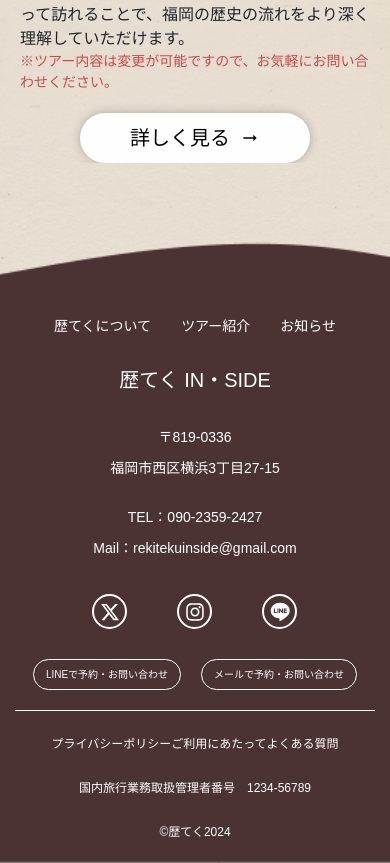
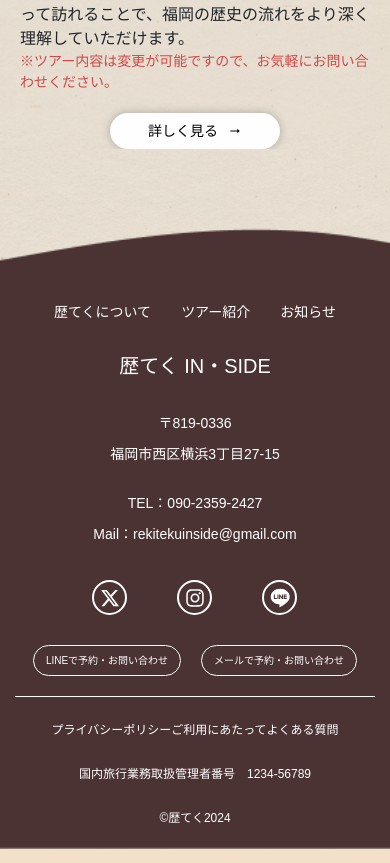
Before and after one commit to huynhnguyen1906/Reki-Teku, a Next.js app: page / in a window 390 px wide. Shown: the part 2287-3150 px from the top of the page. Built offline with nearby package versions, Linux system fonts and the light colour scheme; a web font is replaced by a local one.

Commit message:
refactor: Update Slider.scss to align tour info and adjust swiper button positions

```diff
--- a/styles/componentsStyles/Index/Slider.scss
+++ b/styles/componentsStyles/Index/Slider.scss
@@ -123,6 +123,28 @@
                 font-size: 16px;
                 padding: 0;
             }
+            .tourButton {
+                position: relative;
+                width: 17rem;
+                height: 3.6rem;
+                border-radius: 5rem;
+                background: #fefefe;
+                box-shadow: 0px 0px 10px rgba(0, 0, 0, 0.25);
+                bottom: 0;
+                left: 0;
+                a {
+                    display: flex;
+                    justify-content: center;
+                    align-items: center;
+                    width: 100%;
+                    height: 100%;
+                    font-size: 1.4rem;
+                    font-weight: 500;
+                    gap: 1rem;
+                    color: #000;
+                    text-decoration: none;
+                }
+            }
         }
     }
     .swiper-button-prev,
```
